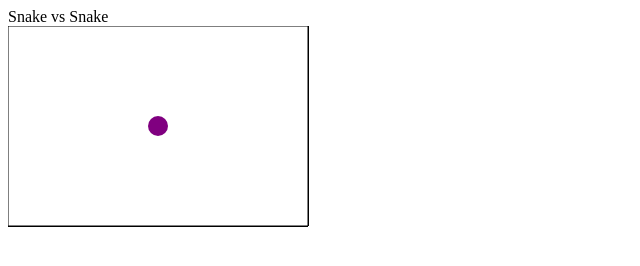
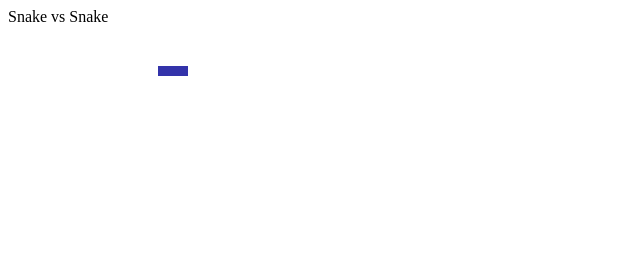
Before and after one commit to petershim/project1, a plain HTML site: page index.html in a window 1280 px wide. Shown: the whole page, without its empty margins (0-640 px from the left). Drawn offline with nearby package versions, Linux system fonts and the light colour scheme.

Commit message:
made snake move

```diff
--- a/index.html
+++ b/index.html
@@ -3,13 +3,10 @@
   <head>
     <meta charset="utf-8">
     <title>Snake vs Snake</title>
+    <script src="http://code.jquery.com/jquery-1.11.3.min.js"></script>
     <script src="javascript/app.js"></script>
   </head>
   <body>
     <header>Snake vs Snake</header>
-    <section id="board">
-      <canvas id="canvas" width="600" height="600">
-      </canvas>
-    </section>
   </body>
 </html>
--- a/javascript/app.js
+++ b/javascript/app.js
@@ -1,70 +1,138 @@
-//peter shim
-var canvas;
-var ctx;
-var dx = 5;
-var dy = 5;
-var x = 150;
-var y = 100;
-var WIDTH = 300;
-var HEIGHT = 200;
+var JS_SNAKE = {};
 
-function circle(x,y,r) {
-  ctx.beginPath();
-  ctx.arc(x, y, r, 0, Math.PI*2, true);
-  ctx.fill();
-}
+JS_SNAKE.game = (function () {
+  var ctx;
+  JS_SNAKE.width = 200;
+  JS_SNAKE.height = 200;
+  JS_SNAKE.blockSize = 10;
+  var frameLength = 500; //new frame every 0.5 seconds
+  var snake;
 
-function rect(x,y,w,h) {
-  ctx.beginPath();
-  ctx.rect(x,y,w,h);
-  ctx.closePath();
-  ctx.fill();
-  ctx.stroke();
-}
+  function init() {
+    $('body').append('<canvas id="jsSnake">');
+    var $canvas = $('#jsSnake');
+    $canvas.attr('width', JS_SNAKE.width);
+    $canvas.attr('height', JS_SNAKE.height);
+    var canvas = $canvas[0];
+    ctx = canvas.getContext('2d');
+    snake = JS_SNAKE.snake();
+    bindEvents();
+    gameLoop();
+  }
 
-function clear() {
-  ctx.clearRect(0, 0, WIDTH, HEIGHT);
-}
+  function gameLoop() {
+    ctx.clearRect(0, 0, JS_SNAKE.width, JS_SNAKE.height);
+    snake.advance();
+    snake.draw(ctx);
+    setTimeout(gameLoop, frameLength); //do it all again
+  }
 
-function init() {
-  canvas = document.getElementById("canvas");
-  ctx = canvas.getContext("2d");
-  return setInterval(draw, 10);
-}
+  function bindEvents() {
+    var keysToDirections = {
+      37: 'left',
+      38: 'up',
+      39: 'right',
+      40: 'down'
+    };
 
-function doKeyDown(evt){
-  switch (evt.keyCode) {
-    case 38:  /* Up arrow was pressed */
-    if (y - dy > 0){
-      y -= dy;
+    $(document).keydown(function (event) {
+      var key = event.which;
+      var direction = keysToDirections[key];
+
+      if (direction) {
+        snake.setDirection(direction);
+        event.preventDefault();
+      }
+      else if (key === 32) {
+        restart();
+      }
+    });
+  }
+
+  return {
+    init: init
+  };
+})();
+
+
+JS_SNAKE.snake = function () {
+  var posArray = [];
+  posArray.push([6, 4]);
+  posArray.push([5, 4]);
+  posArray.push([4, 4]);
+  var direction = 'right';
+  var nextDirection = direction;
+
+  function setDirection(newDirection) {
+    var allowedDirections;
+
+    //If snake is going left or right, only valid new directions
+    //are up and down. Vice versa for up or down.
+    switch (direction) {
+    case 'left':
+    case 'right':
+      allowedDirections = ['up', 'down'];
+      break;
+    case 'up':
+    case 'down':
+      allowedDirections = ['left', 'right'];
+      break;
+    default:
+      throw('Invalid direction');
     }
-    break;
-    case 40:  /* Down arrow was pressed */
-    if (y + dy < HEIGHT){
-      y += dy;
+    if (allowedDirections.indexOf(newDirection) > -1) {
+      nextDirection = newDirection;
     }
-    break;
-    case 37:  /* Left arrow was pressed */
-    if (x - dx > 0){
-      x -= dx;
+  }
+
+  function drawSection(ctx, position) {
+    var x = JS_SNAKE.blockSize * position[0];
+    var y = JS_SNAKE.blockSize * position[1];
+    ctx.fillRect(x, y, JS_SNAKE.blockSize, JS_SNAKE.blockSize);
+  }
+
+  function draw(ctx) {
+    ctx.save();
+    ctx.fillStyle = '#33a';
+    for(var i = 0; i < posArray.length; i++) {
+      drawSection(ctx, posArray[i]);
     }
-    break;
-    case 39:  /* Right arrow was pressed */
-    if (x + dx < WIDTH){
-      x += dx;
+    ctx.restore();
+  }
+
+  function advance() {
+    var nextPosition = posArray[0].slice();
+    direction = nextDirection;
+    switch (direction) {
+    case 'left':
+      nextPosition[0] -= 1;
+      break;
+    case 'up':
+      nextPosition[1] -= 1;
+      break;
+    case 'right':
+      nextPosition[0] += 1;
+      break;
+    case 'down':
+      nextPosition[1] += 1;
+      break;
+    default:
+      throw('Invalid direction');
     }
-    break;
+
+    posArray.unshift(nextPosition);
+    posArray.pop();
   }
-}
 
-function draw() {
-  clear();
-  ctx.fillStyle = "white";
-  ctx.strokeStyle = "black";
-  rect(0,0,WIDTH,HEIGHT);
-  ctx.fillStyle = "purple";
-  circle(x, y, 10);
-}
 
-window.addEventListener("load", init, false);
-window.addEventListener('keydown',doKeyDown,true);
+  return {
+    draw: draw,
+    advance: advance,
+    setDirection: setDirection
+  };
+};
+
+
+$(document).ready(function () {
+  JS_SNAKE.game.init();
+});
```
